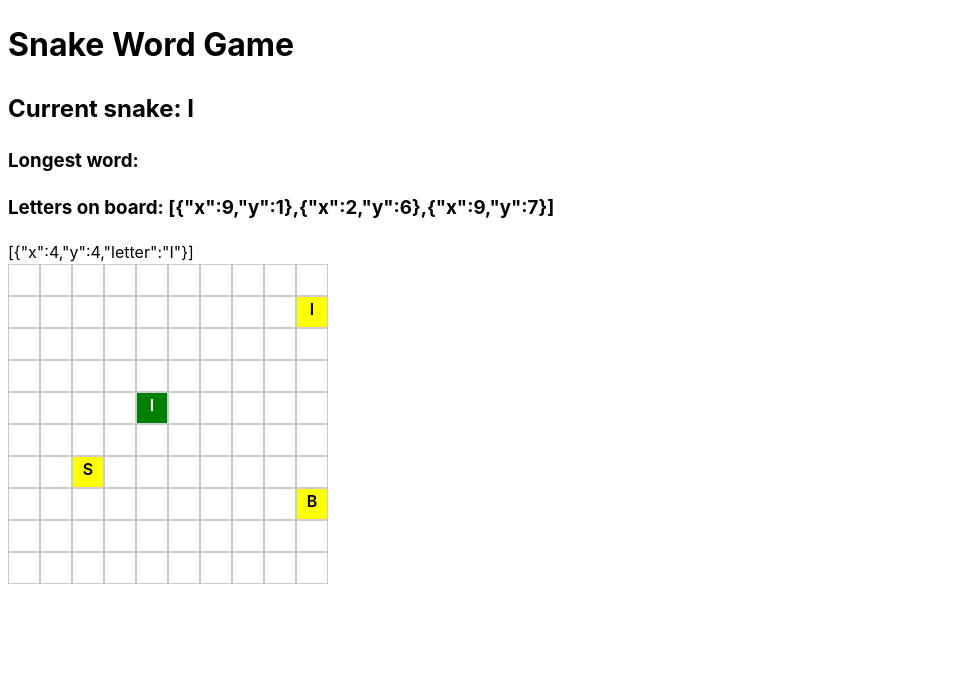
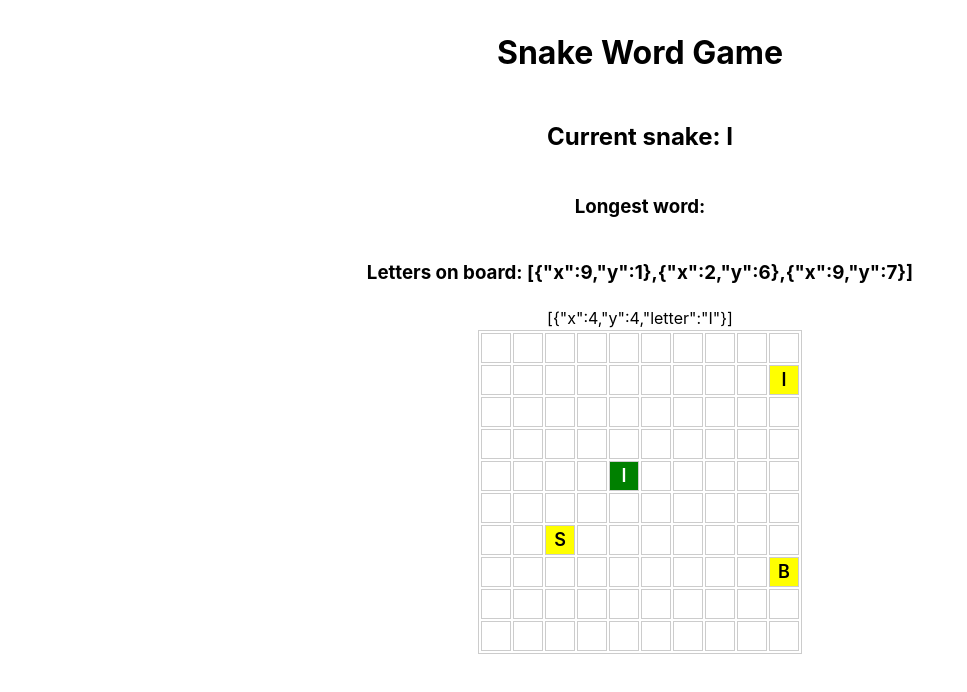
Before and after one commit to yegorkay/snake-word, a React (Vite) app: page / in a window 1280 px wide. Shown: the top 692 px of the page, without its empty margins (0-967 px from the left). Built offline with nearby package versions, Linux system fonts and the light colour scheme.

Commit message:
use grid

```diff
--- a/src/App.tsx
+++ b/src/App.tsx
@@ -87,27 +87,26 @@ const Grid = ({
 
   return (
     <div className="grid">
-      {grid.map((row, rowIndex) => (
-        <div className="row" key={rowIndex}>
-          {row.map((cell, colIndex) => {
+      {grid.flat().map((cell, index) => {
+        const rowIndex = Math.floor(index / GRID_SIZE); // Calculate the row index
+        const colIndex = index % GRID_SIZE; // Calculate the column index
         const isSnakeHead =
           rowIndex === snakeHead.y && colIndex === snakeHead.x;
         const snakeClass = isSnakeHead
           ? `snake pointed-${cardinalDirection}` // Apply direction-specific class
           : "snake";
+
         return (
           <div
             className={`cell ${cell.type} ${
               cell.type === "snake" && isSnakeHead ? snakeClass : ""
-                }`}
-                key={colIndex}
+            }`.trim()}
+            key={index}
           >
             {cell?.letter && <span className="letter">{cell.letter}</span>}
           </div>
         );
       })}
-        </div>
-      ))}
     </div>
   );
 };
@@ -430,7 +429,7 @@ const Game = () => {
   }, [direction, moveSnake]);
 
   return (
-    <div>
+    <div className="container">
       <h1>Snake Word Game</h1>
       <h2>Current snake: {gameOver ? "Game Over!" : getSnakeLetters(snake)}</h2>
       <h3>Longest word: {longestWord}</h3>
--- a/src/Grid.css
+++ b/src/Grid.css
@@ -1,13 +1,10 @@
 .grid {
-  display: flex;
-  flex-direction: column;
-}
-
-.container {
-  display: flex;
-  flex-direction: column;
-  justify-content: center;
-  align-items: center;
+  display: grid;
+  grid-template-columns: repeat(10, 30px); /* 10 columns with 30px width */
+  grid-template-rows: repeat(10, 30px); /* 10 rows with 30px height */
+  gap: 2px; /* Gap between cells */
+  border: 1px solid #ccc;
+  padding: 2px;
 }
 
 .row {
@@ -17,9 +14,13 @@
 .cell {
   width: 30px;
   height: 30px;
+  display: flex;
+  justify-content: center;
+  align-items: center;
   border: 1px solid #ccc;
-  text-align: center;
   font-weight: 600;
+  font-size: 18px; /* Optional: larger text for better visibility */
+  box-sizing: border-box; /* Ensure the border doesn't affect sizing */
 }
 
 .cell.empty {
@@ -38,6 +39,13 @@
 
 .cell.letter {
   background-color: yellow;
+}
+
+.container {
+  display: flex;
+  flex-direction: column;
+  justify-content: center;
+  align-items: center;
 }
 
 .pointed-down {
```
Lines whose indentation alone changed are shown as unchanged.
